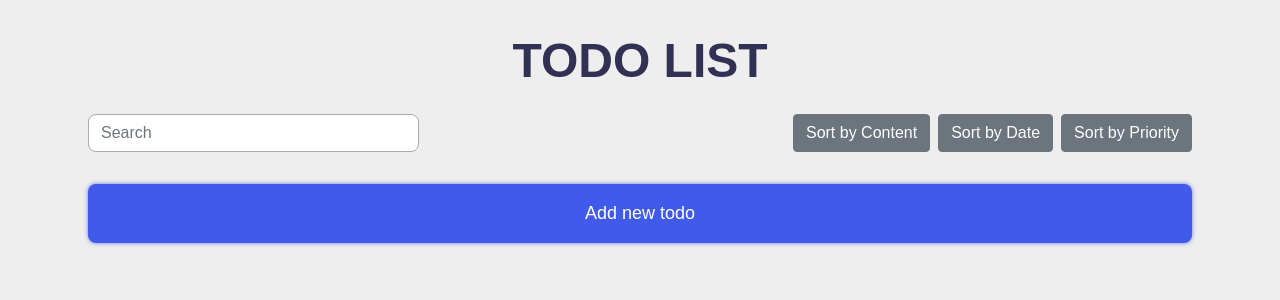
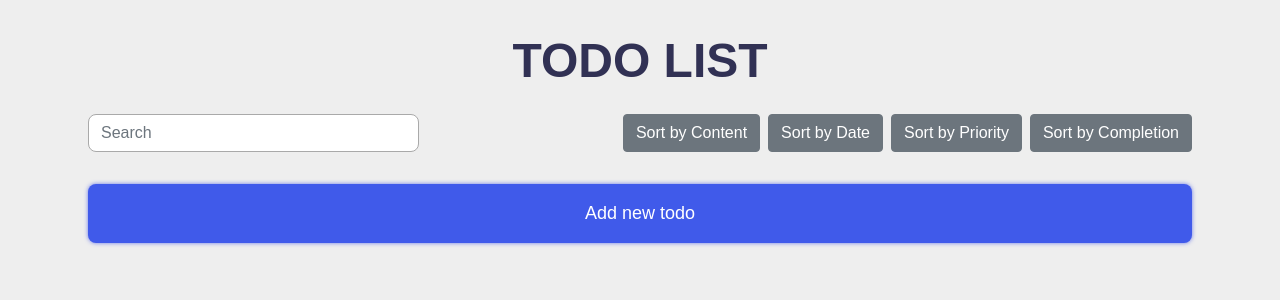
Before and after one commit to NursiNursi/turboly-challenge, a Vue app: page / in a window 1280 px wide. Shown: the top 300 px of the page. Built offline with nearby package versions, Linux system fonts and the light colour scheme.

Commit message:
Add sort by completion feature

```diff
--- a/src/components/Home.vue
+++ b/src/components/Home.vue
@@ -56,6 +56,17 @@ const filteredItems = computed(() => {
         const priorityB = priorityOrder[b.priority];
 
         return priorityA - priorityB;
+      });
+      break;
+    case "completion":
+      todos.value.sort((a, b) => {
+        if (a.done && !b.done) {
+          return -1;
+        } else if (!a.done && b.done) {
+          return 1;
+        } else {
+          return 0;
+        }
       });
       break;
     default:
@@ -121,6 +132,13 @@ onMounted(() => {
             class="btn btn-secondary"
           >
             Sort by Priority
+          </button>
+          <button
+            @click="sort = 'completion'"
+            type="button"
+            class="btn btn-secondary"
+          >
+            Sort by Completion
           </button>
         </div>
       </div>
```
